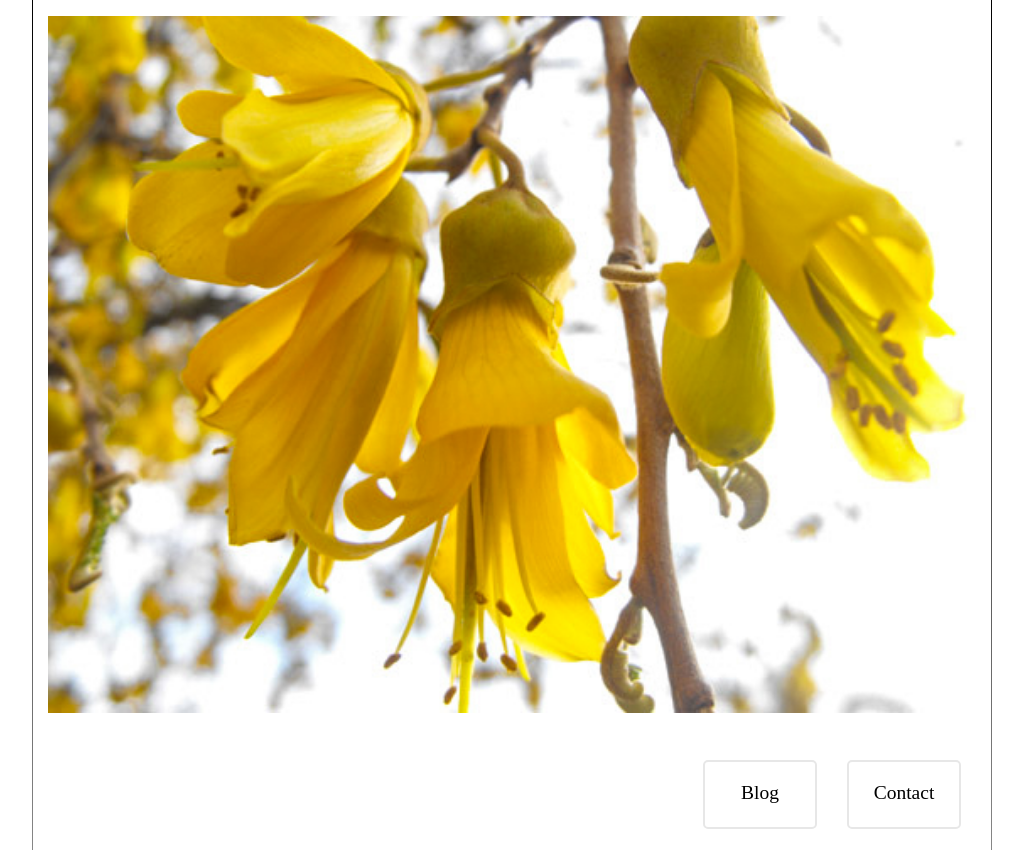
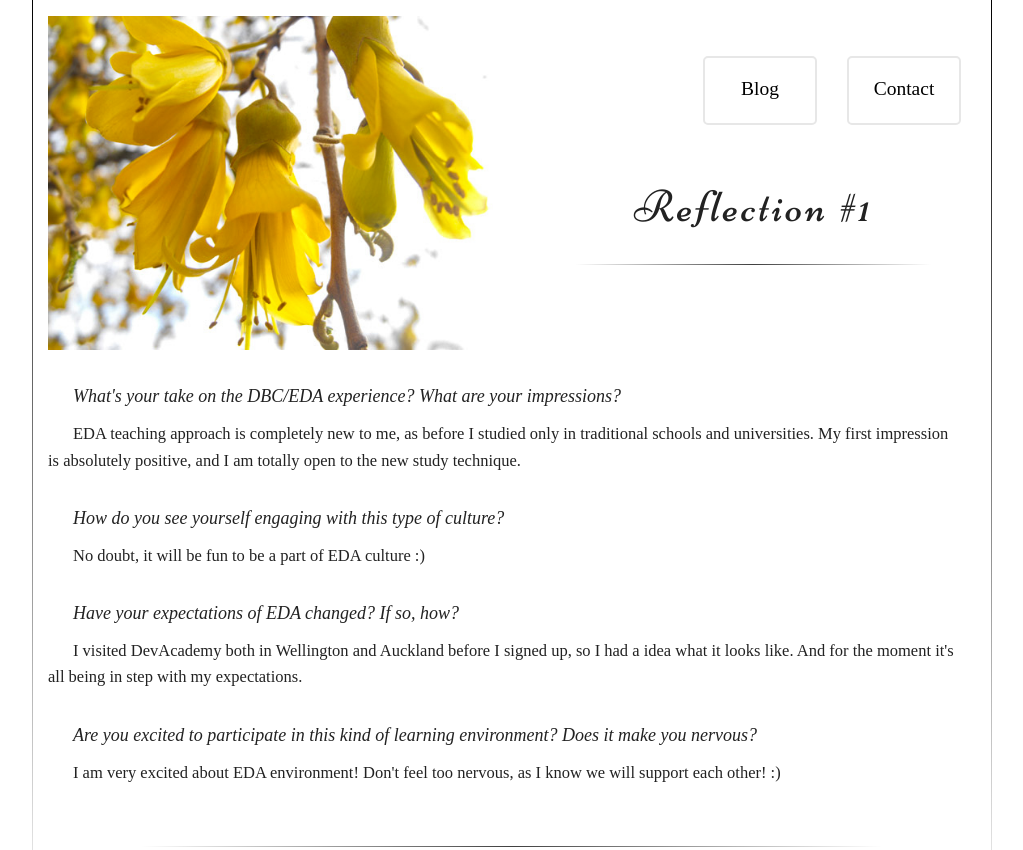
Before and after one commit to AnnaUlyanova/AnnaUlyanova.github.io, a plain HTML site: page blog/c1-reflection-blog.html in a window 1280 px wide. Shown: the top 850 px of the page, without its empty margins (128-1151 px from the left). Drawn offline with nearby package versions, Linux system fonts and the light colour scheme; a web font is replaced by a local one.

Commit message:
fix css skeleton link

```diff
--- a/blog/c1-reflection-blog.html
+++ b/blog/c1-reflection-blog.html
@@ -4,7 +4,7 @@
     <title>Anna Ulyanova | EDA Blog | Reflection #1</title>
     <meta charset="UTF-8">
     <link href="../styles/normalize.css" rel="stylesheet" type="text/css">
-    <link href="../styles/skeleton.css" rel="stylesheet" type="text/css">
+    <link rel="stylesheet" href="https://cdnjs.cloudflare.com/ajax/libs/skeleton/2.0.4/skeleton.css">
     <link href="../styles/blogposts.css" rel="stylesheet" type="text/css">
     <link href="https://fonts.googleapis.com/css?family=Allura|Annie+Use+Your+Telescope|Calligraffitti|Clicker+Script|Gentium+Basic:400,400i,700,700i|Italianno|Niconne|The+Girl+Next+Door" rel="stylesheet">
   </head>
```
Also changed, not shown: blog/c1-time-and-habits-blog.html (+1 -1 lines), blog/c2-emotional-intelligence.html (+1 -1 lines), blog/c3-meditation-process.html (+1 -1 lines), blog/t2-html-css-dom-p1.html (+1 -1 lines), blog/t2-html-css-dom-p2.html (+1 -1 lines), blog/t3-design-to-web-blog.html (+1 -1 lines), contact.html (+1 -1 lines), index.html (+1 -1 lines).
